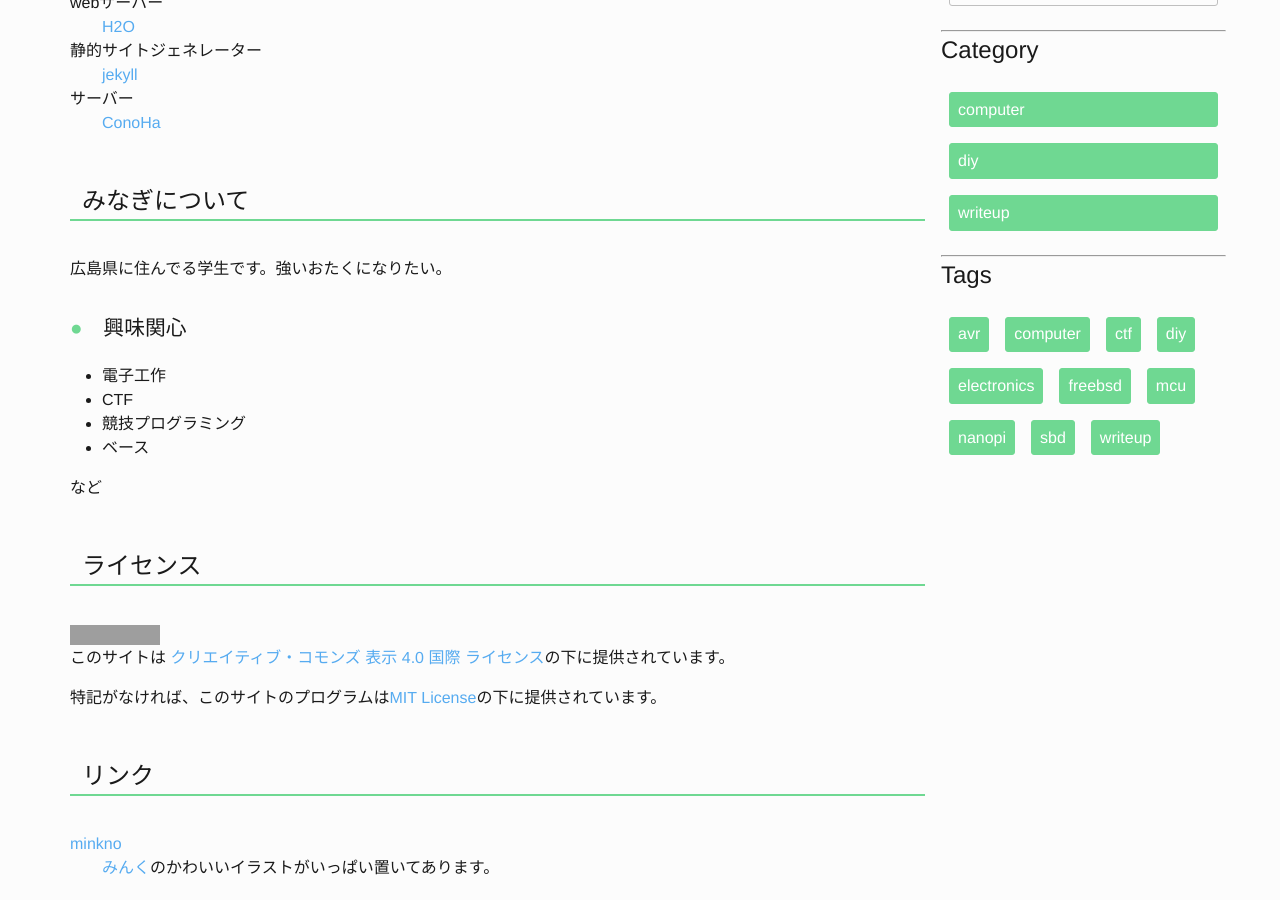
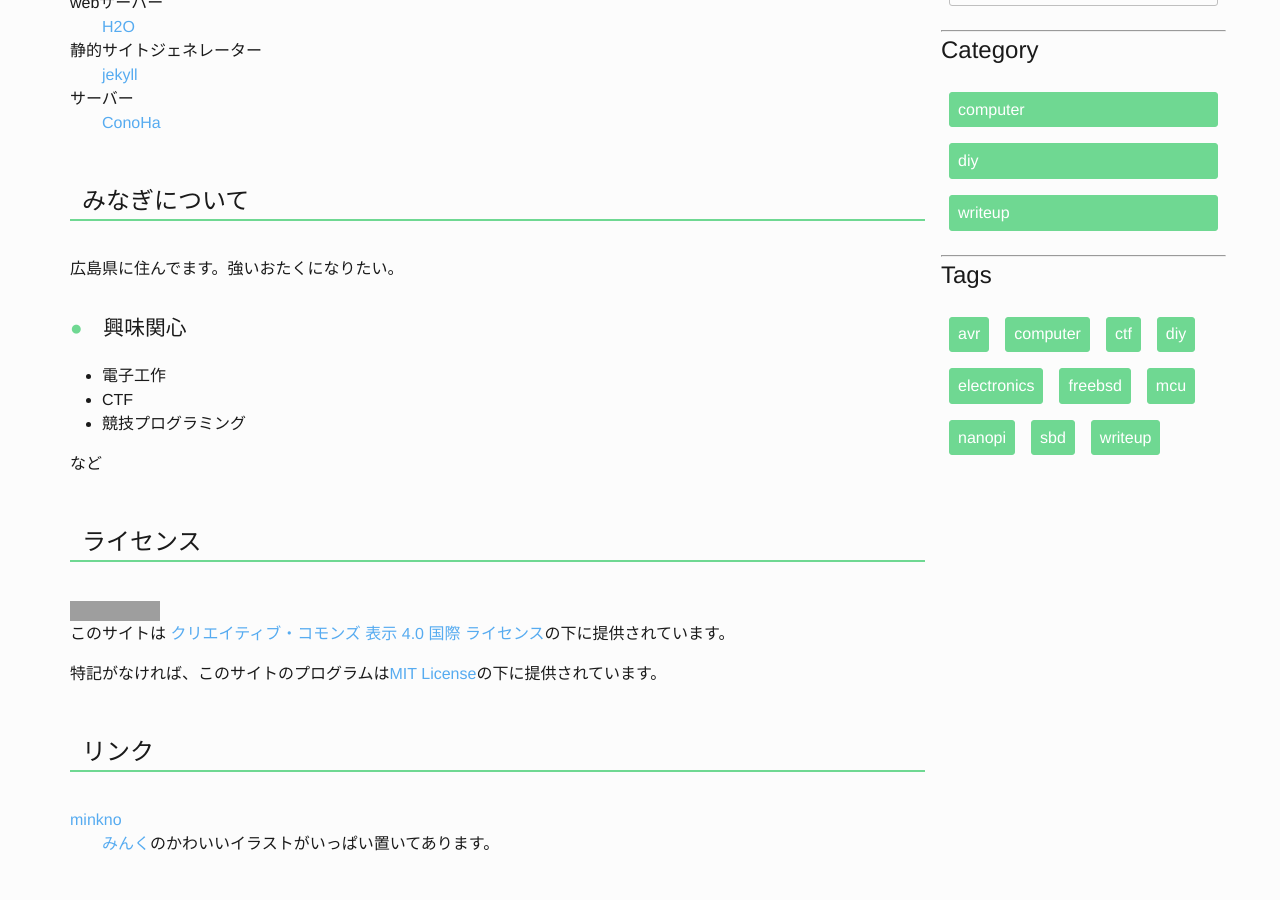
Before and after one commit to minagi-yu/blog.m7u.net, a Jekyll site: the page built from blog/about.md, in a window 1280 px wide and 900 px high, scrolled down 495 px. Built offline with Jekyll 4.4.1, drawn with Linux system fonts in a browser that asks for light colours; grey boxes are pictures that could not be loaded.

Commit message:
プロフィールの修正

```diff
--- a/blog/about.md
+++ b/blog/about.md
@@ -23,14 +23,13 @@ webサーバー
 
 ## みなぎについて
 
-広島県に住んでる学生です。強いおたくになりたい。
+広島県に住んでます。強いおたくになりたい。
 
 ### 興味関心
 
 * 電子工作
 * CTF
 * 競技プログラミング
-* ベース
 
 など
 
```
